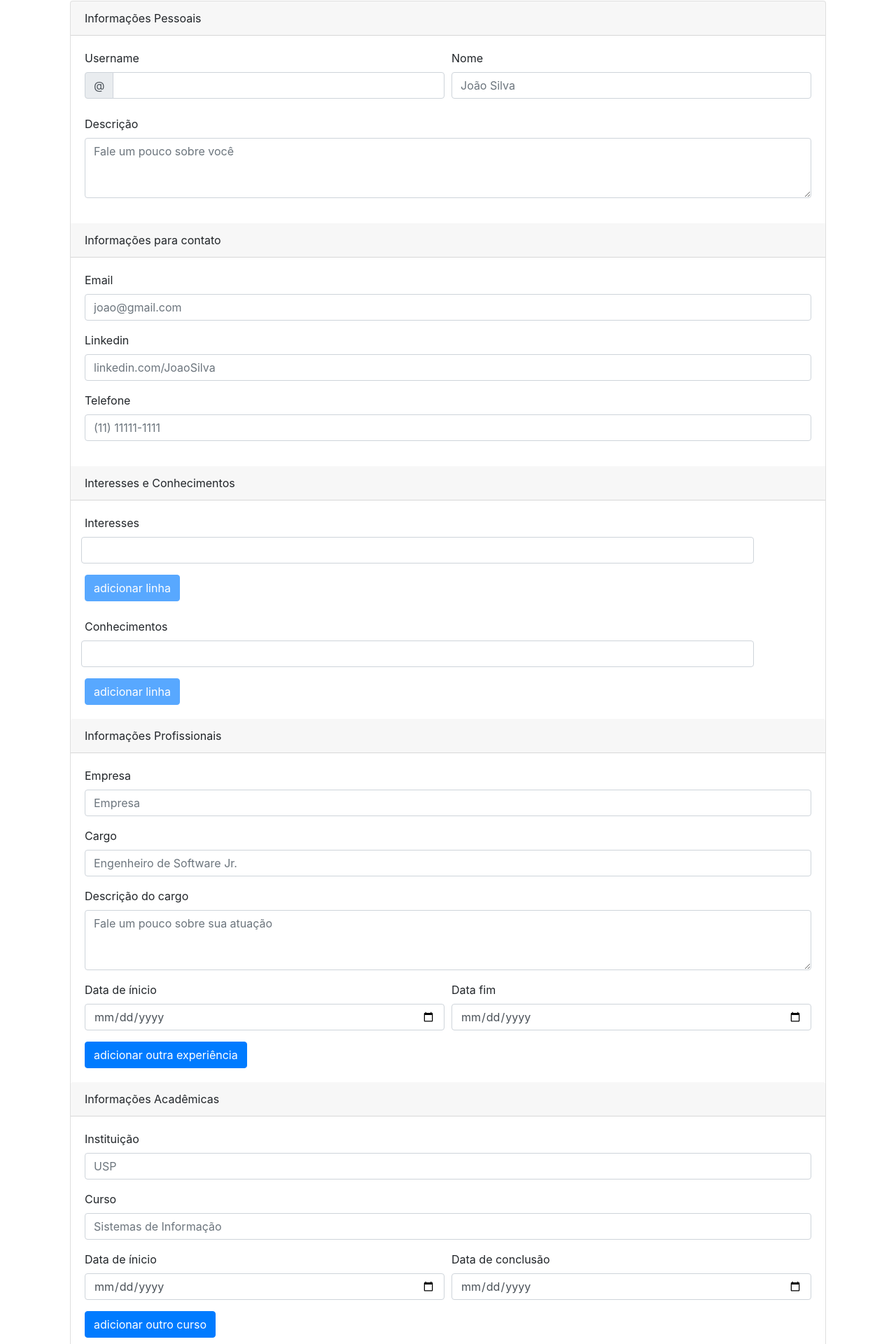
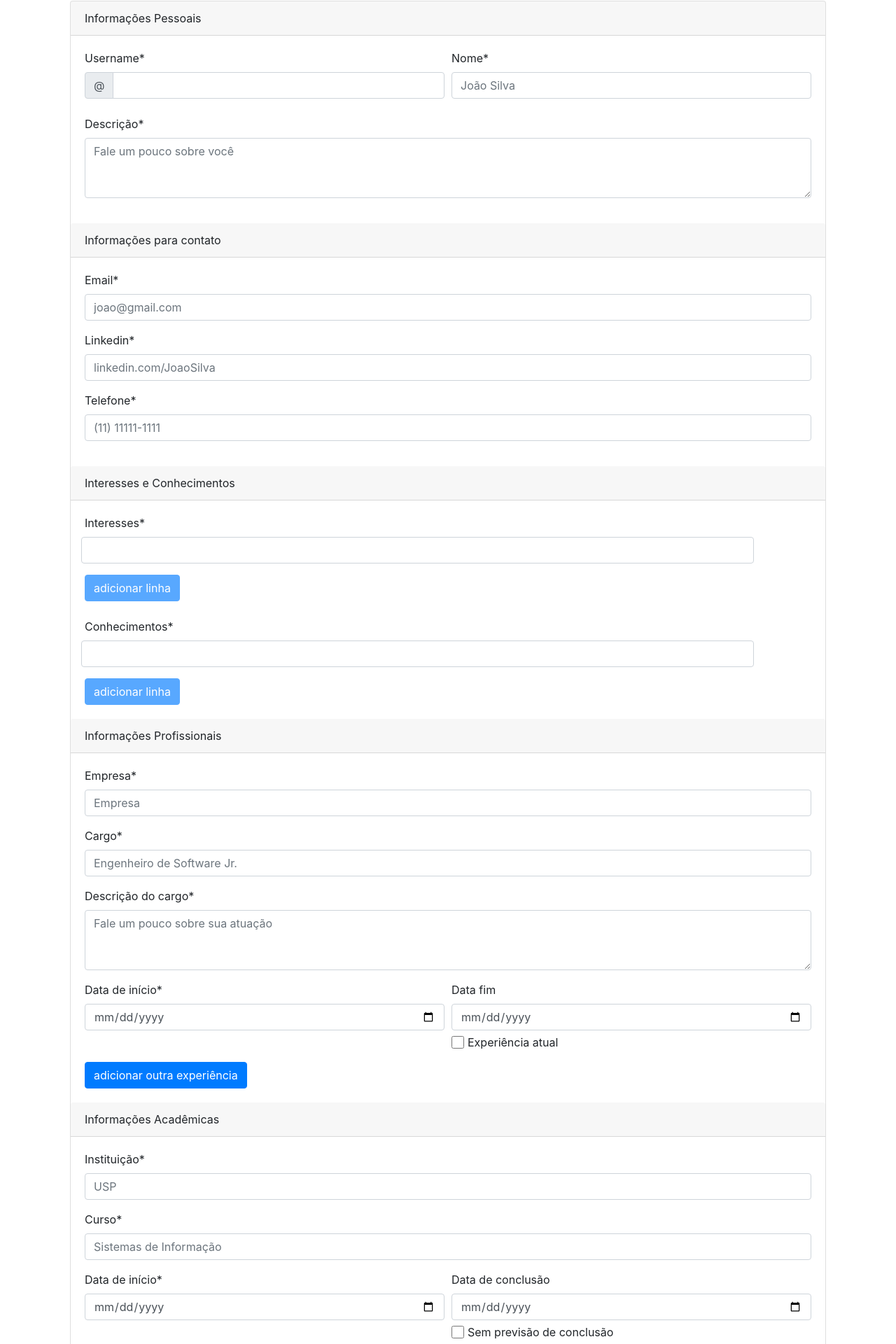
Before and after one commit to NicoleAnginoli/portfolio-generator, an Angular app in the folder webapp/: page /form/1 in a window 1280 px wide. Shown: the part 19-1939 px from the top of the page at 70% size. Built offline with nearby package versions, Linux system fonts and the light colour scheme.

Commit message:
feat: template alterado para contemplar edicao

```diff
--- a/webapp/src/app/app.component.css
+++ /dev/null
@@ -1,3 +0,0 @@
-body {
-    margin: none;
-}
--- a/webapp/src/app/app.component.ts
+++ b/webapp/src/app/app.component.ts
@@ -3,7 +3,7 @@ import { Component } from '@angular/core';
 @Component({
   selector: 'app-root',
   templateUrl: './app.component.html',
-  styleUrls: ['./app.component.css']
+  styleUrls: ['./app.component.scss']
 })
 export class AppComponent {
   title = 'portfolio-generator';
--- a/webapp/src/app/app.module.ts
+++ b/webapp/src/app/app.module.ts
@@ -7,12 +7,14 @@ import { FillFormComponent } from './pages/fill-form/fill-form.component';
 import { AppRoutingModule } from './app-routing.module';
 import { TemplatePortfolioComponent } from './pages/template-portfolio/template-portfolio.component';
 import { HttpClientModule } from '@angular/common/http';
+import { InitPortifolioGeneratorComponent } from './pages/init-portifolio-generator/init-portifolio-generator.component';
 
 @NgModule({
   declarations: [
     AppComponent,
     FillFormComponent,
-    TemplatePortfolioComponent
+    TemplatePortfolioComponent,
+    InitPortifolioGeneratorComponent,
   ],
   imports: [
     BrowserModule,
--- a/webapp/src/app/pages/fill-form/fill-form.component.html
+++ b/webapp/src/app/pages/fill-form/fill-form.component.html
@@ -3,55 +3,60 @@
         integrity="sha384-ggOyR0iXCbMQv3Xipma34MD+dH/1fQ784/j6cY/iJTQUOhcWr7x9JvoRxT2MZw1T" crossorigin="anonymous">
     <div class="card">
         <form [formGroup]="form" (ngSubmit)="onSubmit()" novalidate>
-
+            <section>
                 <p class="card-header">Informações Pessoais</p>
                 <div class="card-body">
                     <div class="form-row form-group">
                         <div class="col">
-                        <label for="username">Username</label>
+                            <label for="username">Username*</label>
                             <div class="input-group mb-2">
                                 <div class="input-group-prepend">
                                     <div class="input-group-text">@</div>
                                 </div>
-                            <input class="form-control" type="text" id="username" name="username"
+                                <input (blur)="validateUsername()" [ngClass]="{username__error : userAlreadyExists}" class="form-control" type="text" id="username" name="username"
                                     formControlName="username">
                             </div>
+                            <div class="username__error" *ngIf="userAlreadyExists">Usuário já existente. Tente outro username.</div>
                         </div>
                         <div class="col">
-                        <label for="name">Nome</label>
+                            <label for="name">Nome*</label>
                             <input class="form-control" type="text" id="name" name="name" formControlName="name"
                                 placeholder="João Silva">
                         </div>
                     </div>
                     <div class="form-group">
-                    <label for="description">Descrição</label>
+                        <label for="description">Descrição*</label>
                         <textarea class="form-control" type="text" id="description" name="description"
                             formControlName="description" rows="3" placeholder="Fale um pouco sobre você"></textarea>
                     </div>
                 </div>
+            </section>
+            <section>
                 <p class="card-header">Informações para contato</p>
                 <div class="card-body" formGroupName="contacts">
                     <div class="form-group">
-                    <label for="email">Email</label>
+                        <label for="email">Email*</label>
                         <input type="email" class="form-control" id="email" name="email" formControlName="email"
                             placeholder="joao@gmail.com">
                     </div>
                     <div class="form-group">
-                    <label for="linkedin">Linkedin</label>
+                        <label for="linkedin">Linkedin*</label>
                         <input type="url" class="form-control" id="linkedin" name="linkedin" formControlName="linkedin"
                             placeholder="linkedin.com/JoaoSilva">
                     </div>
                     <div class="form-group">
-                    <label for="phone">Telefone</label>
+                        <label for="phone">Telefone*</label>
                         <input type="tel" class="form-control" id="phone" name="phone" formControlName="phone"
                             placeholder="(11) 11111-1111">
                     </div>
                 </div>
+            </section>
+            <section>
                 <p class="card-header">Interesses e Conhecimentos</p>
                 <div class="card-body">
                     <div class="mb-4" formArrayName="interests">
                         <div class="form-group">
-                        <label for="interests">Interesses</label>
+                            <label for="interests">Interesses*</label>
                             <div class="form-row align-items-end mb-2"
                                 *ngFor="let interest of interests.controls; let i=index; let first=first">
                                 <input class="col-sm-11 form-control" id="interest-{{ i }}" type="text"
@@ -67,10 +72,11 @@
                     </div>
                     <div formArrayName="skills">
                         <div class="form-group">
-                        <label for="skills">Conhecimentos</label>
+                            <label for="skills">Conhecimentos*</label>
                             <div class="form-row align-items-end mb-2"
                                 *ngFor="let skill of skills.controls; let i=index; let first=first">
-                            <input class="col-sm-11 form-control" id="skill-{{ i }}" type="text" [formControlName]="i">
+                                <input class="col-sm-11 form-control" id="skill-{{ i }}" type="text"
+                                    [formControlName]="i">
                                 <div class="col-sm-1">
                                     <button *ngIf="skills.controls.length != 1" (click)="deleteRow(i, 'skills')"
                                         class="btn btn-danger">-</button>
@@ -81,30 +87,31 @@
                             [disabled]="verifyLastSkill()">adicionar linha</button>
                     </div>
                 </div>
+            </section>
             <section>
                 <p class="card-header">Informações Profissionais</p>
                 <div class="card-body" formArrayName="professionalBackground">
                     <div class="section" *ngFor="let prof of professionalBackground.controls; let i=index">
                         <div [formGroupName]="i">
                             <div class="form-group">
-                                <label for="company">Empresa</label>
+                                <label for="company">Empresa*</label>
                                 <input class="form-control" type="text" id="company" name="company"
                                     formControlName="company" placeholder="Empresa">
                             </div>
                             <div class="form-group">
-                                <label for="role">Cargo</label>
+                                <label for="role">Cargo*</label>
                                 <input class="form-control" type="text" id="role" name="role" formControlName="role"
                                     placeholder="Engenheiro de Software Jr.">
                             </div>
                             <div class="form-group">
-                                <label for="roleDescription">Descrição do cargo</label>
+                                <label for="roleDescription">Descrição do cargo*</label>
                                 <textarea class="form-control" id="roleDescription" name="roleDescription"
                                     formControlName="roleDescription" rows="3"
                                     placeholder="Fale um pouco sobre sua atuação"></textarea>
                             </div>
                             <div class="form-row form-group">
                                 <div class="col">
-                                    <label for="startDate">Data de ínicio</label>
+                                    <label for="startDate">Data de início*</label>
                                     <input class="form-control" id="startDate" name="startDate"
                                         formControlName="startDate" type="date">
                                 </div>
@@ -112,6 +119,12 @@
                                     <label for="endDate">Data fim</label>
                                     <input class="form-control" id="endDate" name="endDate" formControlName="endDate"
                                         type="date">
+                                    <div class="check">
+                                        <input (change)="onProfessionalCheckboxChange(i)" class="check__input"
+                                            id="isCurrentJob" name="isCurrentJob" formControlName="isCurrentJob"
+                                            type="checkbox">
+                                        <label class="check__label" for="isCurrentJob">Experiência atual</label>
+                                    </div>
                                 </div>
                             </div>
                         </div>
@@ -126,18 +139,18 @@
                     <div class="section" *ngFor="let acad of academicInfo.controls; let i=index; let first=first">
                         <div [formGroupName]="i">
                             <div class="form-group">
-                                <label for="company">Instituição</label>
+                                <label for="company">Instituição*</label>
                                 <input class="form-control" type="text" id="institution" name="institution"
                                     formControlName="institution" placeholder="USP">
                             </div>
                             <div class="form-group">
-                                <label for="company">Curso</label>
+                                <label for="company">Curso*</label>
                                 <input class="form-control" type="text" id="course" name="course"
                                     formControlName="course" placeholder="Sistemas de Informação">
                             </div>
                             <div class="form-row form-group">
                                 <div class="col">
-                                    <label for="startDate">Data de ínicio</label>
+                                    <label for="startDate">Data de início*</label>
                                     <input class="form-control" id="startDate" name="startDate"
                                         formControlName="startDate" type="date">
                                 </div>
@@ -145,6 +158,12 @@
                                     <label for="endDate">Data de conclusão</label>
                                     <input class="form-control" id="endDate" name="endDate" formControlName="endDate"
                                         type="date">
+                                    <div class="check">
+                                        <input (change)="onAcademicCheckboxChange(i)" class="check__input"
+                                            id="isCurrentCourse" name="isCurrentJob"
+                                            formControlName="isCurrentCourse" type="checkbox">
+                                        <label class="check__label" for="isCurrentCourse">Sem previsão de conclusão</label>
+                                    </div>
                                 </div>
                             </div>
                         </div>
@@ -152,9 +171,10 @@
                     <button class="btn btn-primary" type="button" (click)="addRow('academic')">adicionar
                         outro curso</button>
                 </div>
+                <div class="send-btn">
+                    <button class="btn btn-success btn-lg btn-block" type="submit" [disabled]="form.invalid && userAlreadyExists">Enviar</button>
+                </div>
             </section>
-            <button class="btn btn-success btn-lg btn-block" type="submit"
-                [disabled]="!form.valid">Enviar</button>
         </form>
     </div>
 </div>
--- a/webapp/src/app/pages/fill-form/fill-form.component.scss
+++ b/webapp/src/app/pages/fill-form/fill-form.component.scss
@@ -9,7 +9,7 @@
 
     &__element {
         margin-right: 10px;
-        background-color: rgba(0,0,0,.2);
+        background-color: rgba(0, 0, 0, 0.2);
         padding: 5px 10px;
         border-radius: 4px;
         font-family: -apple-system, BlinkMacSystemFont, "Segoe UI";
@@ -22,3 +22,29 @@
     margin-top: 30px;
     padding-top: 20px;
 }
+
+.check {
+    display: flex;
+    align-items: center;
+    margin-top: 5px;
+
+    &__input {
+        min-width: 18px;
+        min-height: 18px;
+        margin-right: 5px;
+        cursor: pointer;
+    }
+
+    &__label {
+        margin: 0px;
+    }
+}
+
+.send-btn {
+    padding: 10px;
+}
+
+.username__error {
+    color: red;
+    border-color: red;
+}
--- a/webapp/src/app/pages/fill-form/fill-form.component.ts
+++ b/webapp/src/app/pages/fill-form/fill-form.component.ts
@@ -1,8 +1,11 @@
+import { ThisReceiver, ThrowStmt } from '@angular/compiler';
 import { Component, OnInit } from '@angular/core';
-import { FormBuilder, FormArray } from '@angular/forms';
+import { FormBuilder, FormArray, Validators, ValidationErrors, ValidatorFn, AbstractControl } from '@angular/forms';
 import { ActivatedRoute, Router } from '@angular/router';
+import { atLeastOneField } from 'src/app/shared/directives/require-end-date.directive';
 import { User } from 'src/app/shared/interfaces/Models';
 import { UserService } from 'src/app/shared/services/user.service';
+import { map } from 'rxjs/operators';
 
 @Component({
   selector: 'app-fill-form',
@@ -14,6 +17,8 @@ export class FillFormComponent implements OnInit {
   form;
   user = {} as User;
   userToUpdate = {} as User;
+  editForm: boolean = false;
+  userAlreadyExists: boolean = false;
 
   constructor(
     private formBuilder: FormBuilder,
@@ -22,36 +27,38 @@ export class FillFormComponent implements OnInit {
     private route: ActivatedRoute
   ) {
     this.form = this.formBuilder.group({
-      username: [''],
-      name: [''],
-      description: [''],
+      username: ['', Validators.required],
+      name: ['', Validators.required],
+      description: ['', Validators.required],
       contacts: this.formBuilder.group({
-        email: [''],
-        linkedin: [''],
-        phone: [''],
+        email: ['', Validators.required],
+        linkedin: ['', Validators.required],
+        phone: ['', Validators.required],
       }),
       interests: this.formBuilder.array([
-        this.formBuilder.control('')
+        this.formBuilder.control('', Validators.required)
       ]),
       skills: this.formBuilder.array([
-        this.formBuilder.control('')
+        this.formBuilder.control('', Validators.required)
       ]),
       professionalBackground: this.formBuilder.array([
         this.formBuilder.group({
-          company: [''],
-          role: [''],
-          startDate: [''],
+          company: ['', Validators.required],
+          role: ['', Validators.required],
+          startDate: ['', Validators.required],
           endDate: [''],
-          roleDescription: [''],
-        })
+          roleDescription: ['', Validators.required],
+          isCurrentJob: ['', Validators.required],
+        }, { validator: atLeastOneField('isCurrentJob', 'endDate') })
       ]),
       academicInfo: this.formBuilder.array([
         this.formBuilder.group({
-          institution: [''],
-          course: [''],
-          startDate: [''],
+          institution: ['', Validators.required],
+          course: ['', Validators.required],
+          startDate: ['', Validators.required],
+          isCurrentCourse: [''],
           endDate: [''],
-        })
+        }, { validator: atLeastOneField('isCurrentCourse', 'endDate') })
       ]),
     });
   }
@@ -74,49 +81,92 @@ export class FillFormComponent implements OnInit {
 
   ngOnInit(): void {
     const action = this.route.snapshot.paramMap.get('action');
-    if (action == 'edit')
+    if (action == 'edit') {
+      this.editForm = true;
       this.createFormToEdit();
+    }
   }
 
   createFormToEdit() {
-    this.userService.getUsers().subscribe((resp) => {
-      console.log(resp)
-      this.userToUpdate = resp[2];
+    console.log(this.route.snapshot.paramMap)
+    const id = this.route.snapshot.paramMap.get('id');
+    let user: User | undefined;
+    if (id) {
+      this.userService.getUserById(id).subscribe((resp) => {
+        if (resp) {
+          this.userToUpdate = resp;
           this.cleanInitialFormArray();
           this.fillEditForm();
           this.form.setValue(this.userToUpdate);
+        }
       },
         (error) => {
-        console.log("erro", error)
+          // TO DO - tela sistema indisponível
+          console.log("err", error)
         })
+    }
+  }
+
+  validateUsername() {
+    const username = this.form.get('username')?.value;
+    if(username == ''){
+      this.userAlreadyExists = false
+    }
+    else {
+       this.userService.getUserById(username)
+      .subscribe(
+        (res) => {
+          console.log(res)
+          if (res) {
+            this.userAlreadyExists = true;
+          } else {
+            this.userAlreadyExists = false
+          }
+        }
+      )
+    }
   }
 
   onSubmit() {
     this.user = this.form.value;
     console.log(this.user);
+    if (this.editForm)
+      this.editUser(this.user);
+    else
+      this.addUser(this.user);
+  }
+
+  addUser(user: User) {
     this.userService.postUser(this.user).subscribe(() => {
+      this.router.navigate(['/template', this.user.username]);
+    });
+  }
+
+  editUser(user: User) {
+    this.userService.putUser(this.user).subscribe(() => {
       this.router.navigate(['/template', this.user.username]);
     });
   }
 
   newAcademicInfo() {
     return this.formBuilder.group({
-      institution: [''],
-      course: [''],
-      startDate: [''],
+      institution: ['', Validators.required],
+      course: ['', Validators.required],
+      startDate: ['', Validators.required],
+      isCurrentCourse: ['', Validators.required],
       endDate: [''],
-    })
+    }, { validator: atLeastOneField('isCurrentCourse', 'endDate') })
   }
 
   newProfessionalBackground() {
     return this.formBuilder.group({
-      company: [''],
-      role: [''],
-      startDate: [''],
+      company: ['', Validators.required],
+      role: ['', Validators.required],
+      startDate: ['', Validators.required],
       endDate: [''],
-      roleDescription: [''],
-      // isCurrentlyJob: [''],
-    })
+      roleDescription: ['', Validators.required],
+      isCurrentJob: ['', Validators.required],
+    }, { validator: atLeastOneField('isCurrentJob', 'endDate') })
   }
 
   verifyLastInterest() {
@@ -140,10 +190,10 @@ export class FillFormComponent implements OnInit {
   addRow(type: string) {
     switch (type) {
       case 'interests':
-        this.interests.push(this.formBuilder.control(''));
+        this.interests.push(this.formBuilder.control('', Validators.required));
         break;
       case 'skills':
-        this.skills.push(this.formBuilder.control(''));
+        this.skills.push(this.formBuilder.control('', Validators.required));
         break;
       case 'academic':
         this.academicInfo.push(this.newAcademicInfo());
@@ -181,7 +231,30 @@ export class FillFormComponent implements OnInit {
   fillEditForm() {
     this.userToUpdate.interests.forEach(() => this.addRow("interests"))
     this.userToUpdate.skills.forEach(() => this.addRow("skills"))
-    this.userToUpdate.academicInfo.forEach(() => this.addRow("academic"))
-    this.userToUpdate.professionalBackground.forEach(() => this.addRow("professional"));
+    this.userToUpdate.academicInfo.forEach((user, i) => {
+      this.addRow("academic");
+      if(user.isCurrentCourse)
+        this.academicInfo.at(i).get('endDate')?.disable();
+    })
+    this.userToUpdate.professionalBackground.forEach((user, i) => {
+      this.addRow("professional");
+      if(user.isCurrentJob)
+        this.professionalBackground.at(i).get('endDate')?.disable()
+    });
   }
+
+  onAcademicCheckboxChange(i: number) {
+    if (this.academicInfo.at(i).get('isCurrentCourse')?.value)
+      this.academicInfo.at(i).get('endDate')?.disable()
+    else
+      this.academicInfo.at(i).get('endDate')?.enable()
   }
+
+  onProfessionalCheckboxChange(i: number) {
+    if (this.professionalBackground.at(i).get('isCurrentJob')?.value)
+      this.professionalBackground.at(i).get('endDate')?.disable()
+    else
+      this.professionalBackground.at(i).get('endDate')?.enable()
+  }
+
+}
--- a/webapp/src/app/shared/interfaces/Models.ts
+++ b/webapp/src/app/shared/interfaces/Models.ts
@@ -20,6 +20,7 @@ export interface AcademicInfo {
     startDate: Date;
     endDate: Date;
     course: string;
+    isCurrentCourse: boolean | false;
 }
 
 export interface ProfessionalBackGround {
@@ -28,5 +29,5 @@ export interface ProfessionalBackGround {
     startDate: Date;
     endDate?: Date;
     roleDescription: string;
-    isCurrentlyJob: boolean | false;
+    isCurrentJob: boolean | false;
 }
--- a/webapp/src/app/shared/services/user.service.ts
+++ b/webapp/src/app/shared/services/user.service.ts
@@ -27,7 +27,7 @@ export class UserService {
     return this.httpClient.get<User[]>(this.url);
   }
 
-  getUserById(id: number): Observable<User> {
+  getUserById(id: string): Observable<User> {
     return this.httpClient.get<User>(this.url + '/' + id);
   }
 
--- a/webapp/src/index.html
+++ b/webapp/src/index.html
@@ -8,7 +8,7 @@
   <link rel="icon" type="image/x-icon" href="favicon.ico">
 
 </head>
-<body>
+<body style="margin: 0px;">
   <app-root></app-root>
 </body>
 </html>
```
Also changed, not shown: webapp/src/app/shared/directives/require-end-date.directive.ts (added, +13 -0 lines), webapp/src/app/app.component.scss (added), 2 other files (tests, documents, lock files or other folders). Lines whose indentation alone changed are shown as unchanged.
